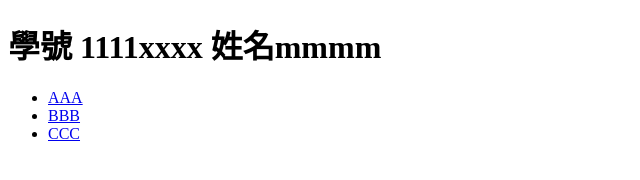
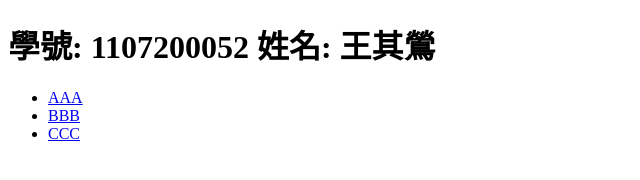
Before and after one commit to kyoanh1999/practise, a plain HTML site: page index.html in a window 1280 px wide. Shown: the whole page, without its empty margins (0-640 px from the left). Drawn offline with Linux system fonts and the light colour scheme.

Commit message:
student id and name

```diff
--- a/index.html
+++ b/index.html
@@ -7,7 +7,7 @@
     <title>2022 UD2 git practice</title>
 </head>
 <body>
-	<h1>學號 1111xxxx 姓名mmmm</h1>
+	<h1>學號: 1107200052 姓名: 王其鶯</h1>
     <ul>
         <li><a href="aaa.html">AAA</a></li>
         <li><a href="bbb.html">BBB</a></li>
```
